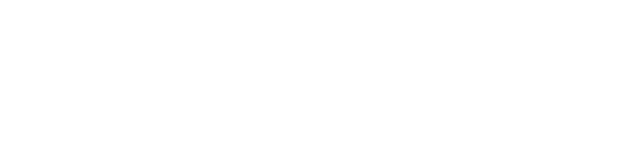
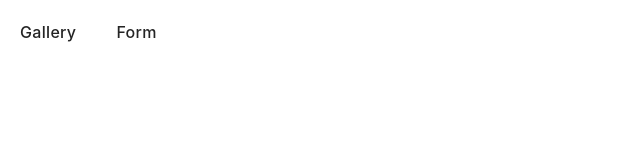
Before and after one commit to IhorDid/goit-js-hw-09, a website built with Vite: page src/index.html in a window 1280 px wide. Shown: the whole page, without its empty margins (0-640 px from the left). Built offline with nearby package versions, Linux system fonts and the light colour scheme.

Commit message:
link fix

```diff
--- a/src/css/header.css
+++ b/src/css/header.css
@@ -1,11 +1,11 @@
 .header {
-  padding: 20px 0;
+  padding: 20px 20px;
 }
 
 .nav-list {
   display: flex;
   align-items: center;
-  justify-content: flex-end;
+  justify-content: flex-star;
   gap: 40px;
 }
 
--- a/src/index.html
+++ b/src/index.html
@@ -4,11 +4,21 @@
     <meta charset="UTF-8" />
     <link rel="icon" type="image/svg+xml" href="#" />
     <meta name="viewport" content="width=device-width, initial-scale=1.0" />
-    <title>Vanilla App Template</title>
+    <title>jshw-9</title>
     <link rel="stylesheet" href="./css/styles.css" />
   </head>
   <body>
-    <load ="1-gallery.html" />
-    <load ="2-form.html" />
+    <header class="header">
+      <nav class="nav">
+        <ul class="nav-list">
+          <li class="nav-item">
+            <a href="./1-gallery.html" class="nav-link">Gallery</a>
+          </li>
+          <li class="nav-item">
+            <a href="./2-form.html" class="nav-link">Form</a>
+          </li>
+        </ul>
+      </nav>
+    </header>
   </body>
 </html>
```
